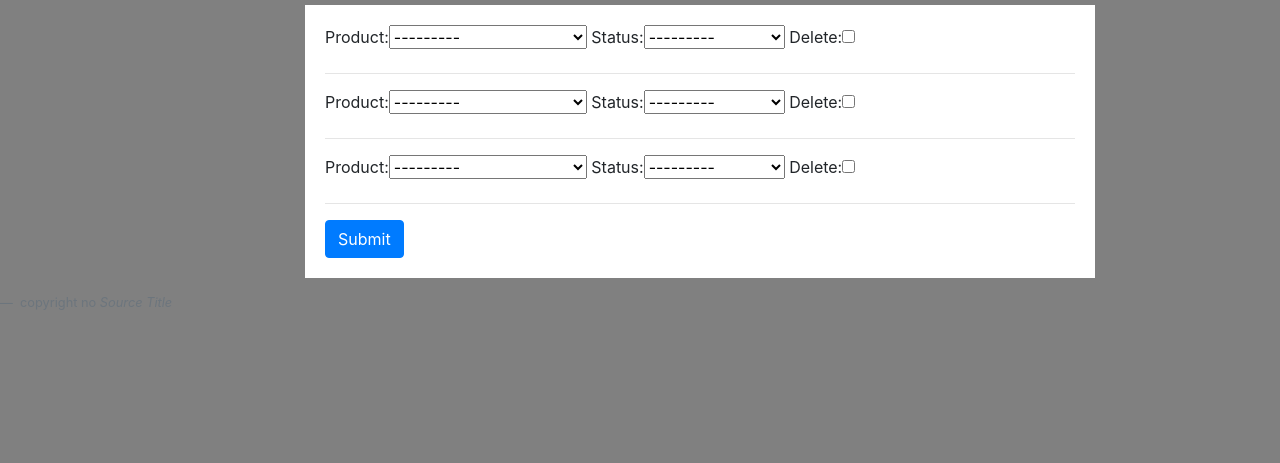
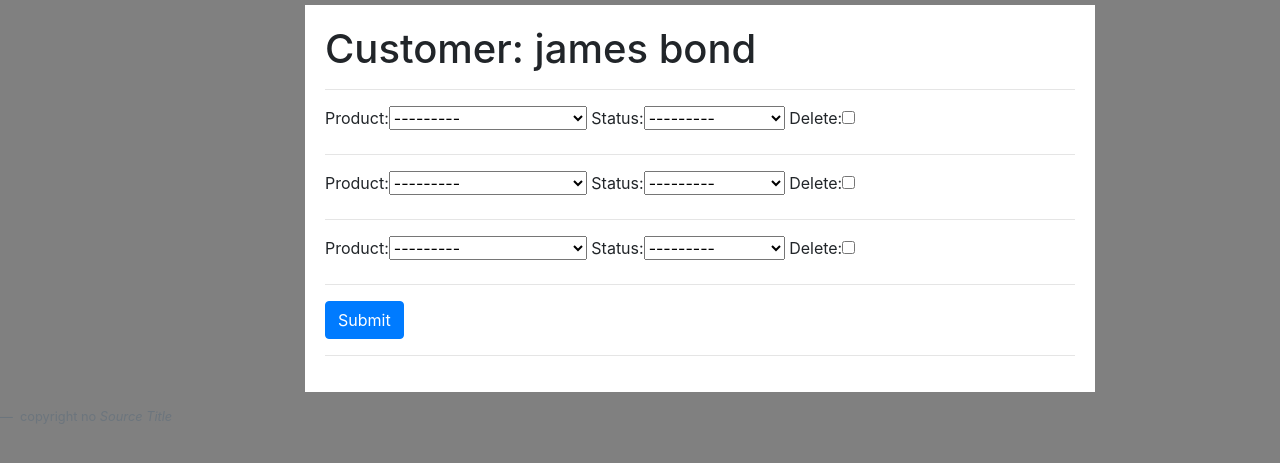
Before and after one commit to pawankm21/customer-management-system, a Django app: page /forms/11/ in a window 1280 px wide. Shown: the part 56-519 px from the top of the page. Run offline with Django 3.2, Linux system fonts and the light colour scheme; data comes from the database, SQL or seed files in the repository; both versions use the stored data as it was after the commit; parts of the project's set-up code (start-up, migrations or seed data) failed here and were passed over; some libraries are stand-ins or nearby versions.

Commit message:
"adding filers"

```diff
--- a/accounts/templates/accounts/forms.html
+++ b/accounts/templates/accounts/forms.html
@@ -1,8 +1,12 @@
 {% extends 'accounts/main.html' %} {% load static %} {% block content %}
 <div class="card" style="width: 50rem; margin-left: 300px">
   <div class="card-body">
+  <h1>Customer: {{customer.name}}</h1>
+  <hr>
+
     <form action="" method="POST">
       {% csrf_token %}
+
       {{formset.management_form }}
       {% for form in formset %}
       {{form}}
@@ -15,6 +19,7 @@
       {% endfor %}
 
       <button type="submit" class="btn btn-primary" name='submit' method='POST'>Submit</button>
+      <hr>
     </form>
   </div>
 </div>
--- a/accounts/views.py
+++ b/accounts/views.py
@@ -1,9 +1,8 @@
-from django.shortcuts import render,redirect
-from django.http import HttpResponse
 from django.forms import inlineformset_factory
+from django.shortcuts import render, redirect
+from .filters import OrderFilter
+from .forms import OrderForm
 from .models import *
-from .forms import OrderForm
-
 
 
 # Create your views here.
@@ -22,10 +21,10 @@ def home(request):
 def customer(request, pk):
     customer = Customer.objects.get(id=pk)
     orders = customer.order_set.all()
-    latest=customer.order_set.latest('date_created')
+    latest = customer.order_set.latest('date_created')
     total = orders.count()
-
-    context = {'orders': orders, 'customer': customer, 'latest': latest, 'total': total}
+    my_filter = OrderFilter()
+    context = {'orders': orders, 'customer': customer, 'latest': latest, 'total': total, 'my_filter': my_filter}
     return render(request, 'accounts/customer.html', context)
 
 
@@ -35,45 +34,47 @@ def products(request):
     return render(request, 'accounts/products.html', context)
 
 
-def createorder(request,pk):
-    OrderFormSet=inlineformset_factory(Customer,Order,fields=('product','status'))
-    customer=Customer.objects.get(id=pk)
-    #form = OrderForm(initial={'customer':customer})
-    formset= OrderFormSet(instance=customer,queryset=Order.objects.none())
+def createorder(request, pk):
+    OrderFormSet = inlineformset_factory(Customer, Order, fields=('product', 'status'))
+    customer = Customer.objects.get(id=pk)
+    # form = OrderForm(initial={'customer':customer})
+    formset = OrderFormSet(instance=customer, queryset=Order.objects.none())
     if request.method == 'POST':
         print('printing post:', request.POST)
-        formset = OrderFormSet(request.POST,instance=customer)
+        formset = OrderFormSet(request.POST, instance=customer)
         if formset.is_valid():
             formset.save()
             return redirect('/')
-    context = {'formset': formset}
+    context = {'formset': formset, 'customer': customer}
     return render(request, 'accounts/forms.html', context)
 
-def updateorder(request,pk_update):
-    order=Order.objects.get(id=pk_update)
-    form=OrderForm(instance=order)
+
+def updateorder(request, pk_update):
+    order = Order.objects.get(id=pk_update)
+    form = OrderForm(instance=order)
     if request.method == 'POST':
         print('printing post:', request.POST)
         form = OrderForm(request.POST)
         if form.is_valid():
             form.save()
             return redirect('/')
-    context={'forms':form}
-    return render(request,'accounts/forms.html', context)
+    context = {'forms': form}
+    return render(request, 'accounts/forms.html', context)
 
 
-def deleteorder(request,pk_delete):
-    delete=Order.objects.get(id=pk_delete)
-    if request.method=="POST":
+def deleteorder(request, pk_delete):
+    delete = Order.objects.get(id=pk_delete)
+    if request.method == "POST":
         delete.delete()
         return redirect('/')
-    context={'delete':delete}
-    return render(request,'accounts/delete.html',context)
+    context = {'delete': delete}
+    return render(request, 'accounts/delete.html', context)
 
-def delete_customer(request,pk):
-    customer=customer.objects.get(id=pk)
-    if request.method=="POST":
+
+def delete_customer(request, pk):
+    customer = Customer.objects.get(id=pk)
+    if request.method == "POST":
         customer.delete()
         return redirect('/')
-        context={'customer':customer}
-        return render(request,'accounts/delete_customer.html',context)
+        context = {'customer': customer}
+        return render(request, 'accounts/delete_customer.html', context)
--- a/mysite/settings.py
+++ b/mysite/settings.py
@@ -38,6 +38,7 @@ INSTALLED_APPS = [
     'django.contrib.messages',
     'django.contrib.staticfiles',
     'accounts.apps.AccountsConfig',
+    'django_filters',
 ]
 
 MIDDLEWARE = [
--- a/static/css/main.css
+++ b/static/css/main.css
@@ -3,7 +3,7 @@
 }
 
 #card{
-    background-color: rgb(247, 247, 218);
+    background-color: rgb(202, 245, 245);
         color: black;
         font-size: medium;
         border-radius: 10px;
```
Also changed, not shown: accounts/filters.py (added, +9 -0 lines), db.sqlite3.
